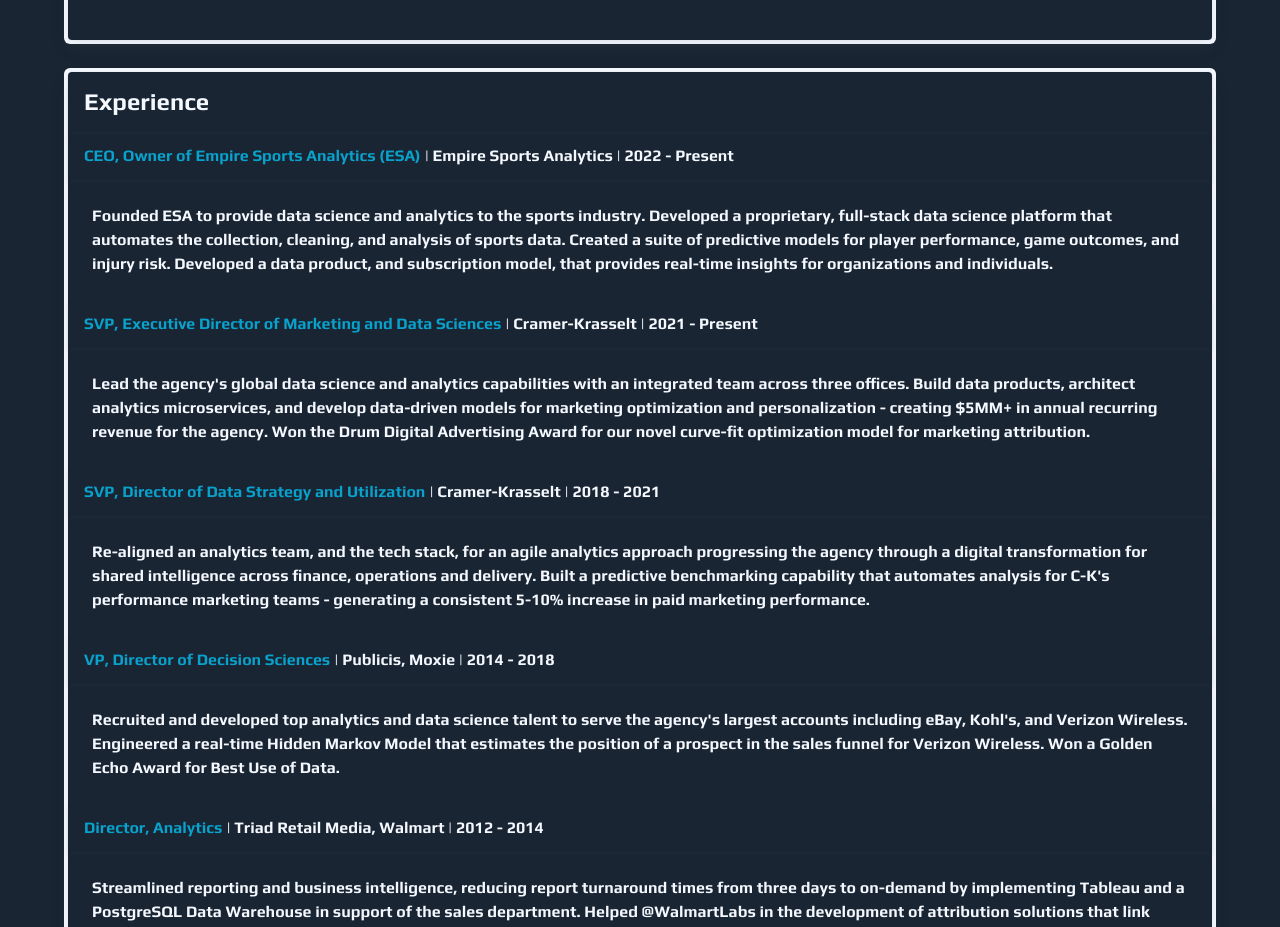
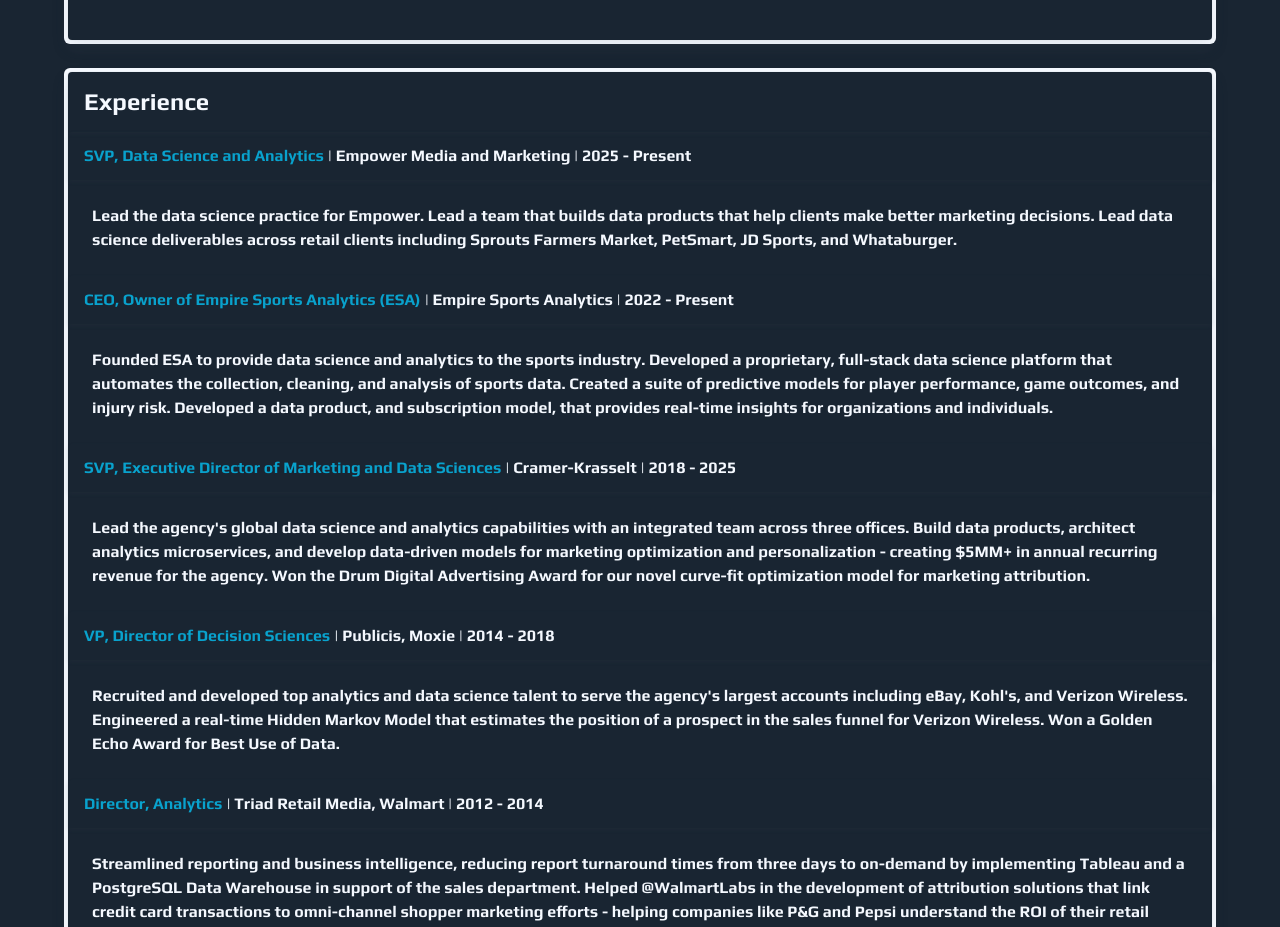
Before and after one commit to agentdanger/courtney-perigo-dotcom, a Vue app in the folder courtney-perigo-dotcom/: page /cv in a window 1280 px wide. Shown: the part 964-1891 px from the top of the page. Built offline with nearby package versions, Linux system fonts and the light colour scheme; what vue3-apexcharts would draw is missing.

Commit message:
Update Cv.vue

```diff
--- a/courtney-perigo-dotcom/src/views/Cv.vue
+++ b/courtney-perigo-dotcom/src/views/Cv.vue
@@ -262,6 +262,12 @@
             ],
             resume_experience: [
                 {
+                    title: 'SVP, Data Science and Analytics',
+                    company: 'Empower Media and Marketing',
+                    date: '2025 - Present',
+                    description: 'Lead the data science practice for Empower. Lead a team that builds data products that help clients make better marketing decisions.  Lead data science deliverables across retail clients including Sprouts Farmers Market, PetSmart, JD Sports, and Whataburger.'
+                },
+                {
                     title: 'CEO, Owner of Empire Sports Analytics (ESA)',
                     company: 'Empire Sports Analytics',
                     date: '2022 - Present',
@@ -270,14 +276,8 @@
                 {
                     title: 'SVP, Executive Director of Marketing and Data Sciences',
                     company: 'Cramer-Krasselt',
-                    date: '2021 - Present',
+                    date: '2018 - 2025',
                     description: 'Lead the agency\'s global data science and analytics capabilities with an integrated team across three offices. Build data products, architect analytics microservices, and develop data-driven models for marketing optimization and personalization - creating $5MM+ in annual recurring revenue for the agency. Won the Drum Digital Advertising Award for our novel curve-fit optimization model for marketing attribution.'
-                },
-                {
-                    title: 'SVP, Director of Data Strategy and Utilization',
-                    company: 'Cramer-Krasselt',
-                    date: '2018 - 2021',
-                    description: 'Re-aligned an analytics team, and the tech stack, for an agile analytics approach progressing the agency through a digital transformation for shared intelligence across finance, operations and delivery. Built a predictive benchmarking capability that automates analysis for C-K\'s performance marketing teams - generating a consistent 5-10% increase in paid marketing performance.'
                 },
                 {
                     title: 'VP, Director of Decision Sciences',
```
